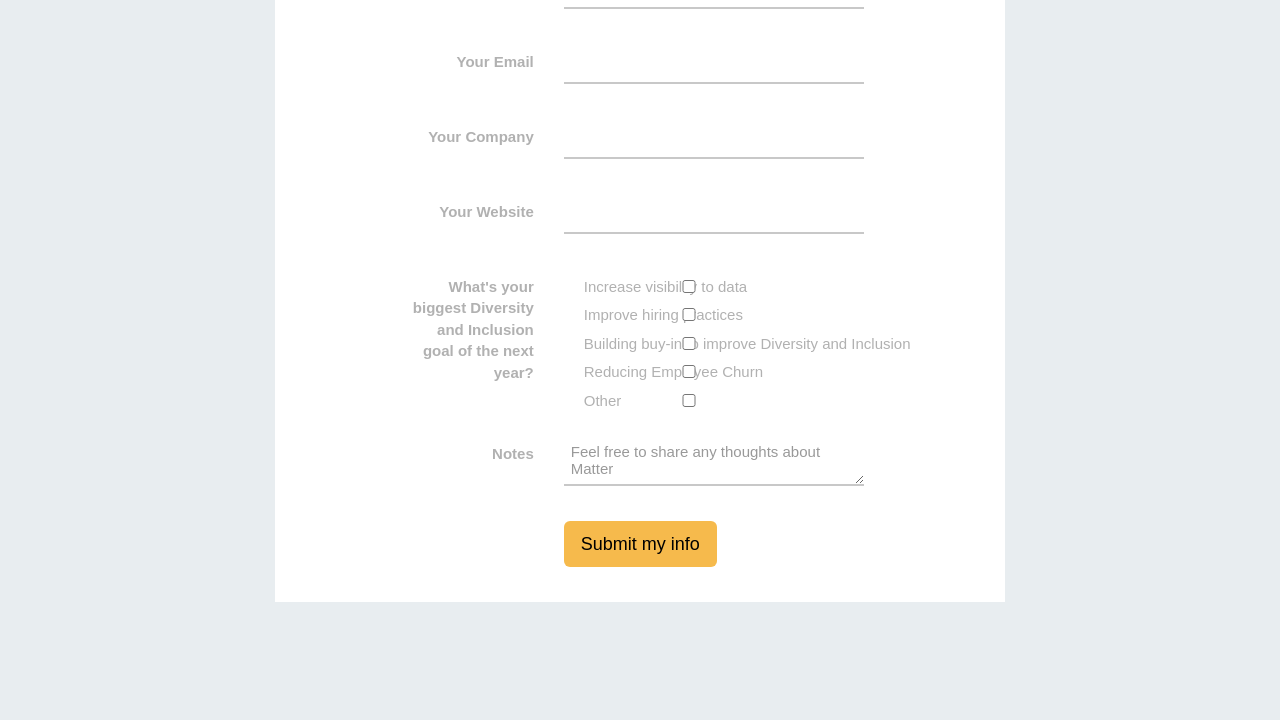
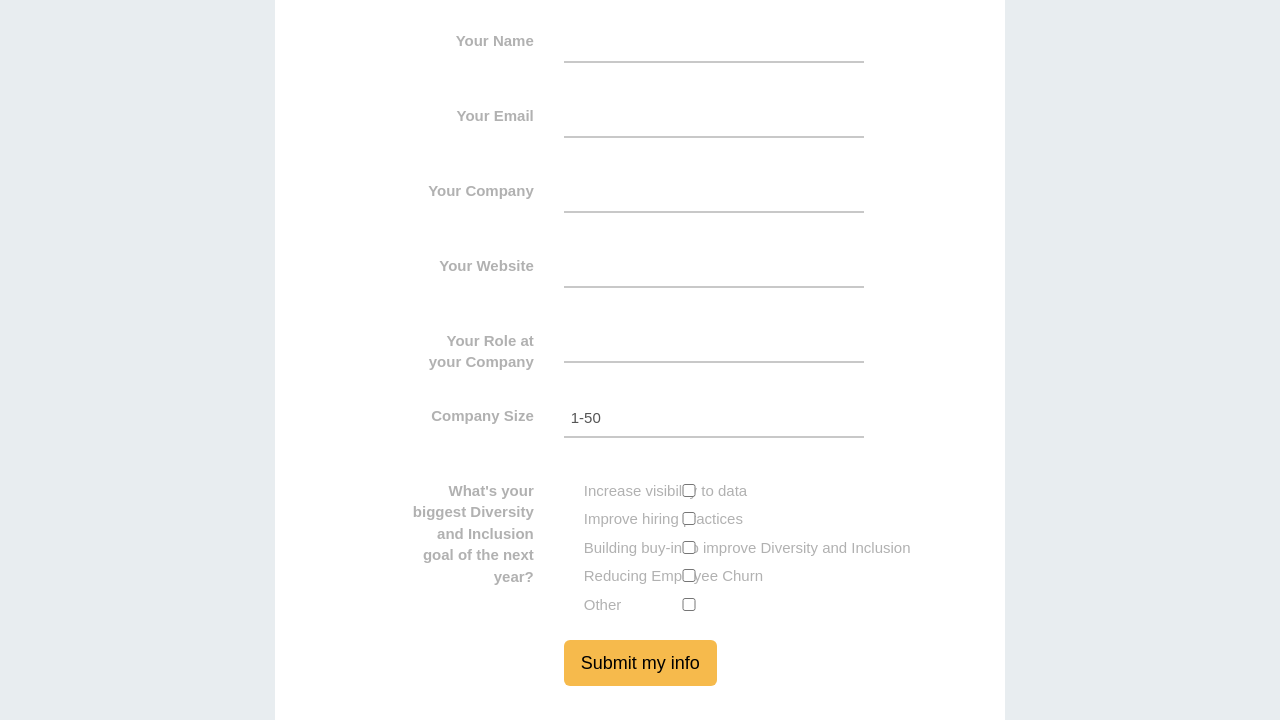
Before and after one commit to sunils34/matter-marketing, a website: page lib/views/pages/start.ejs in a window 1280 px wide. Shown: the part 236-956 px from the top of the page. Before the commit the page ends 838 px from the top, so only its background shows below. Drawn offline with nearby package versions, Linux system fonts and the light colour scheme; files that its build step writes are made by us from their sources; files whose address does not match are found by name.

Commit message:
Add company size and role

```diff
--- a/lib/views/pages/start.ejs
+++ b/lib/views/pages/start.ejs
@@ -25,7 +25,7 @@
           <center><div class="logo"><a href="/"><img src="images/matterlogo.svg" width="150" height="35" alt="logo"></a></div></center>
         </div>
         <div class='row'>
-          <h1>Get your own Diversity Dashboard</h1>
+          <h1>Get a better understanding of the diversity at your company.</h1>
         </div>
         <div class='row'>
           <p>Tell us about yourself and we'll reach out.</p>
@@ -46,14 +46,14 @@
                   </div>
 
                   <div class="form-group">
-                    <label class="col-md-3 control-label" for="name">Your Email</label>
+                    <label class="col-md-3 control-label" for="email">Your Email</label>
                     <div class="col-md-8">
                       <input id="email" name="email" type="text" class="form-control input-md">
                     </div>
                   </div>
 
                   <div class="form-group">
-                    <label class="col-md-3 control-label" for="name">Your Company</label>
+                    <label class="col-md-3 control-label" for="company">Your Company</label>
                     <div class="col-md-8">
                       <input id="company" name="company" type="text" class="form-control input-md">
                     </div>
@@ -61,15 +61,39 @@
 
 
                   <div class="form-group">
-                    <label class="col-md-3 control-label" for="name">Your Website</label>
+                    <label class="col-md-3 control-label" for="website">Your Website</label>
                     <div class="col-md-8">
                       <input id="website" name="website" type="text" class="form-control input-md">
                     </div>
                   </div>
 
+                  <div class="form-group">
+                    <label class="col-md-3 control-label" for="role">Your Role at your Company</label>
+                    <div class="col-md-8">
+                      <input id="company" name="role" type="text" class="form-control input-md">
+                    </div>
+                  </div>
+
+                  <div class="form-group">
+                    <label class="col-md-3 control-label" for="companysize">Company Size</label>
+                    <div class="col-md-8">
+                      <select id="selectbasic" name="company_size" class="form-control">
+                        <option value="1-50">1-50</option>
+                        <option value="51-100">51-100</option>
+                        <option value="101-250">101-250</option>
+                        <option value="251-500">251-500</option>
+                        <option value="501-1000">501-1000</option>
+                        <option value="1000+">1000+</option>
+                      </select>
+                    </div>
+                  </div>
+
+
+
+
                   <!-- Multiple Checkboxes -->
                   <div class="form-group">
-                    <label class="col-md-3 control-label" for="checkboxes">What's your biggest Diversity and Inclusion goal of the next year?</label>
+                    <label class="col-md-3 control-label" for="goals">What's your biggest Diversity and Inclusion goal of the next year?</label>
                     <div class="col-md-8">
                       <div class="checkbox">
                         <label for="checkboxes-0">
@@ -104,8 +128,8 @@
                     </div>
                   </div>
 
-                  <div class="form-group">
-                    <label class="col-md-3 control-label" for="name">Notes</label>
+                  <div class="form-group hidden">
+                    <label class="col-md-3 control-label" for="thoughts">Notes</label>
                     <div class="col-md-8">
                       <textarea placeholder="Feel free to share any thoughts about Matter" class="form-control" id="thoughts" name="thoughts"></textarea>
                     </div>
--- a/public/css/start.css
+++ b/public/css/start.css
@@ -97,6 +97,7 @@ form input {
   height: 40px;
   box-shadow: none;
   border-radius: 0px;
+  -webkit-appearance: none;
 }
 
 .form-control:focus, .form-control:active, .form-control:focus:active {
```
